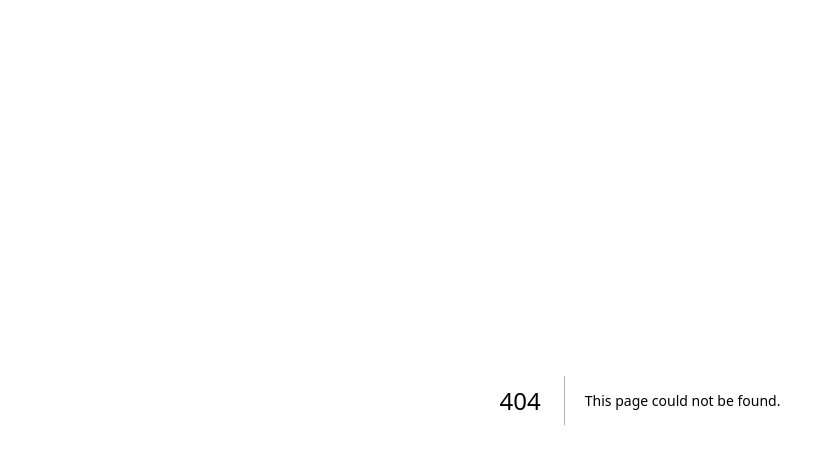
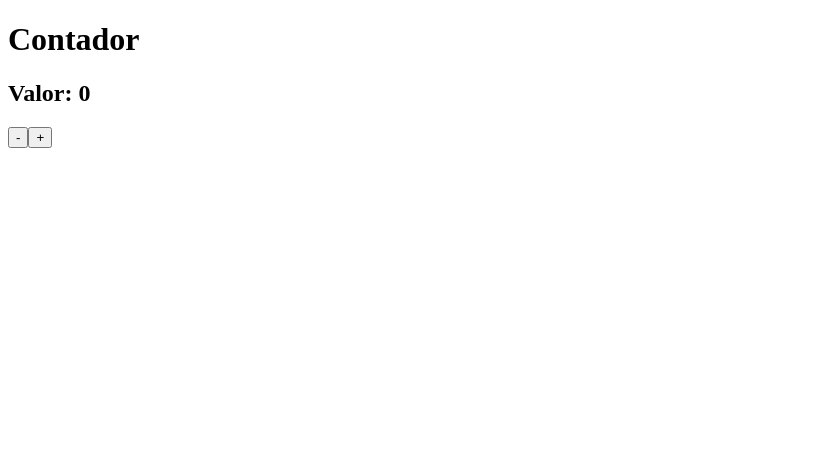
Before and after one commit to helioalb/nextjs, a Next.js app in the folder exercicios/: page /estado/contador in a window 1280 px wide. Before the commit this address had no page. Shown: the top 464 px of the page, without its empty margins (0-835 px from the left). Built offline with nearby package versions, Linux system fonts and the light colour scheme.

Commit message:
Add example of controlled component

```diff
--- /dev/null
+++ b/exercicios/src/components/ContadorDisplay.jsx
@@ -0,0 +1,3 @@
+export default function ContadorDisplay(props) {
+  return <h2>Valor: {props.counter}</h2>
+}
--- /dev/null
+++ b/exercicios/src/pages/estado/contador.jsx
@@ -0,0 +1,21 @@
+import { useState } from 'react'
+import ContadorDisplay from '../../components/ContadorDisplay'
+
+export default function contador() {
+  const [counter, setCounter] = useState(0)
+
+  function add() {
+    setCounter(counter + 1)
+  }
+
+  const sub = () => setCounter(counter - 1)
+
+  return (
+    <div>
+      <h1>Contador</h1>
+      <ContadorDisplay counter={counter} />
+      <button onClick={sub}>-</button>
+      <button onClick={add}>+</button>
+    </div>
+  )
+}
```
Also changed, not shown: exercicios/src/pages/estado/formulario.jsx (added, +13 -0 lines).
